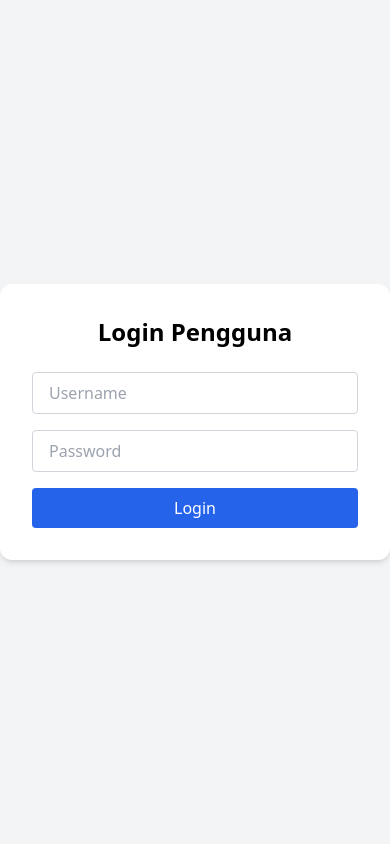
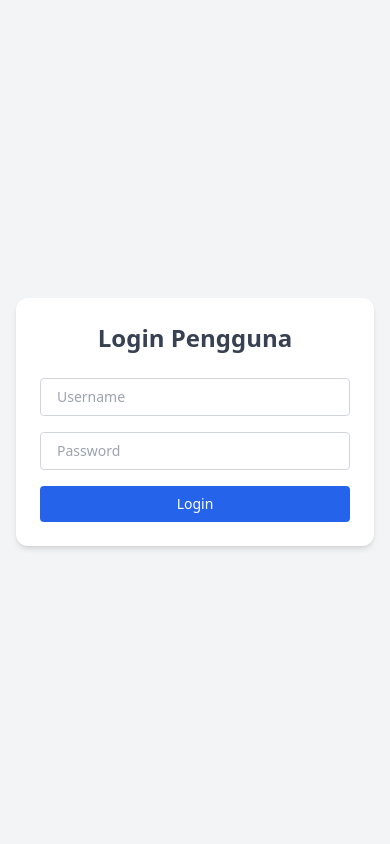
Before and after one commit to shinataputra/kurikulum-app, a PHP site: page /kurikulum-app/index.php?url=login in a window 390 px wide. Run offline with PHP 8.4, Linux system fonts and the light colour scheme; some libraries are stand-ins or nearby versions.

Commit message:
fix : tampilan login responsive

```diff
--- a/views/auth/login.php
+++ b/views/auth/login.php
@@ -3,17 +3,18 @@
 
 <head>
     <meta charset="UTF-8">
+    <meta name="viewport" content="width=device-width, initial-scale=1.0">
     <title>Login</title>
     <script src="https://cdn.tailwindcss.com"></script>
 </head>
 
-<body class="bg-gray-100 flex items-center justify-center min-h-screen">
+<body class="bg-gray-100 flex items-center justify-center min-h-screen px-4">
 
-    <div class="bg-white p-8 rounded-xl shadow-md w-full max-w-md">
-        <h2 class="text-2xl font-bold mb-6 text-center">Login Pengguna</h2>
+    <div class="bg-white p-6 sm:p-8 rounded-xl shadow-md w-full max-w-md">
+        <h2 class="text-2xl font-bold mb-6 text-center text-gray-700">Login Pengguna</h2>
 
         <?php if (!empty($_SESSION['login_error'])): ?>
-            <div class="bg-red-100 text-red-700 p-3 rounded mb-4">
+            <div class="bg-red-100 text-red-700 p-3 rounded mb-4 text-sm">
                 <?= $_SESSION['login_error'] ?>
             </div>
             <?php unset($_SESSION['login_error']); ?>
@@ -21,18 +22,18 @@
 
         <form method="POST" action="index.php?url=auth/doLogin" class="space-y-4">
             <input type="text" name="username" placeholder="Username" required
-                class="w-full px-4 py-2 border border-gray-300 rounded focus:outline-none focus:ring focus:ring-blue-200" />
+                class="w-full px-4 py-2 border border-gray-300 rounded focus:outline-none focus:ring-2 focus:ring-blue-200 text-sm" />
 
             <input type="password" name="password" placeholder="Password" required
-                class="w-full px-4 py-2 border border-gray-300 rounded focus:outline-none focus:ring focus:ring-blue-200" />
+                class="w-full px-4 py-2 border border-gray-300 rounded focus:outline-none focus:ring-2 focus:ring-blue-200 text-sm" />
 
             <div id="namaGuru" class="hidden">
                 <input type="text" name="nama" placeholder="Nama Guru Piket"
-                    class="w-full px-4 py-2 border border-gray-300 rounded focus:outline-none focus:ring focus:ring-blue-200" />
+                    class="w-full px-4 py-2 border border-gray-300 rounded focus:outline-none focus:ring-2 focus:ring-blue-200 text-sm" />
             </div>
 
             <button type="submit"
-                class="w-full bg-blue-600 text-white py-2 rounded hover:bg-blue-700 transition">
+                class="w-full bg-blue-600 text-white py-2 rounded hover:bg-blue-700 transition text-sm">
                 Login
             </button>
         </form>
```
